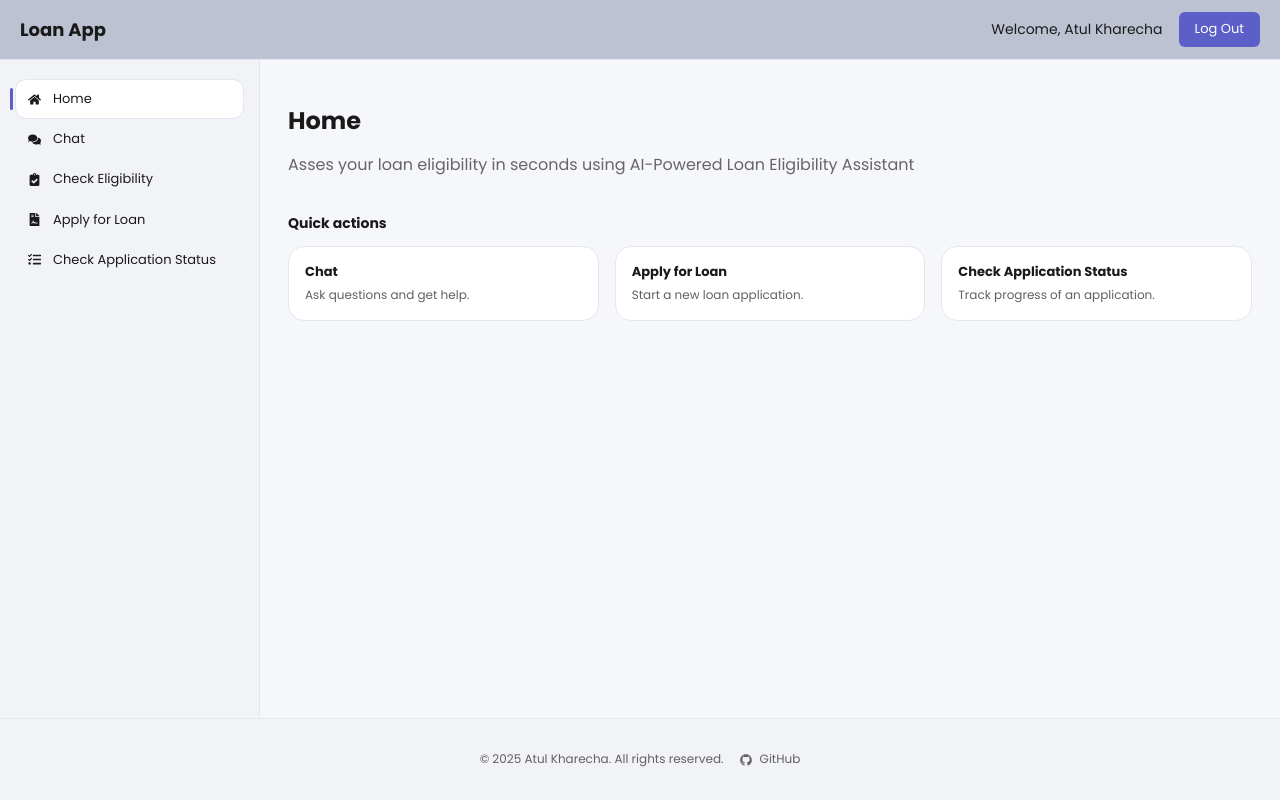
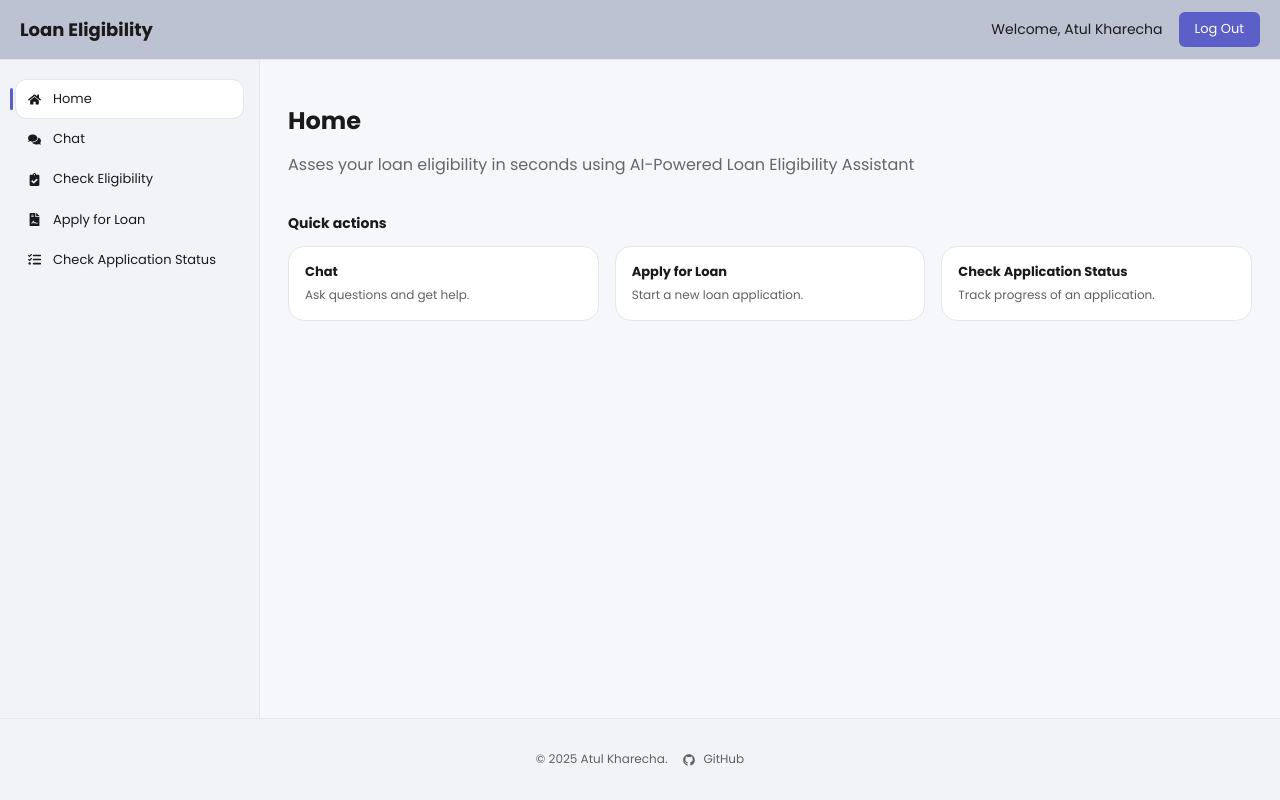
Before and after one commit to Atul-Arc/LoanApp-Frontend, a React (Vite) app: page / in a window 1280 px wide. Built offline with nearby package versions, Linux system fonts and the light colour scheme.

Commit message:
Header & footer changes

```diff
--- a/index.html
+++ b/index.html
@@ -10,7 +10,7 @@
       href="https://fonts.googleapis.com/css2?family=Poppins:wght@400;500;600;700&display=swap"
       rel="stylesheet"
     />
-    <title>Loan App</title>
+    <title>LoanEligibility App</title>
   </head>
   <body>
     <div id="root"></div>
--- a/src/components/Footer.tsx
+++ b/src/components/Footer.tsx
@@ -3,7 +3,7 @@ import { FaGithub } from 'react-icons/fa';
 export function Footer() {
   return (
     <footer className="footer">
-      <p>&copy; 2025 Atul Kharecha. All rights reserved.</p>
+      <p>&copy; 2025 Atul Kharecha.</p>
       <a
         href="https://github.com/Atul-Arc"
         target="_blank"
--- a/src/components/Header.tsx
+++ b/src/components/Header.tsx
@@ -18,7 +18,7 @@ export function Header() {
     <header className="header">
       <div className="header__content">
         <div className="header__brand" onClick={handleBrandClick} style={{ cursor: 'pointer' }}>
-          Loan App
+          Loan Eligibility
         </div>
         <div className="header__user">
           <span className="header__user-name">Welcome, {userName}</span>
```
